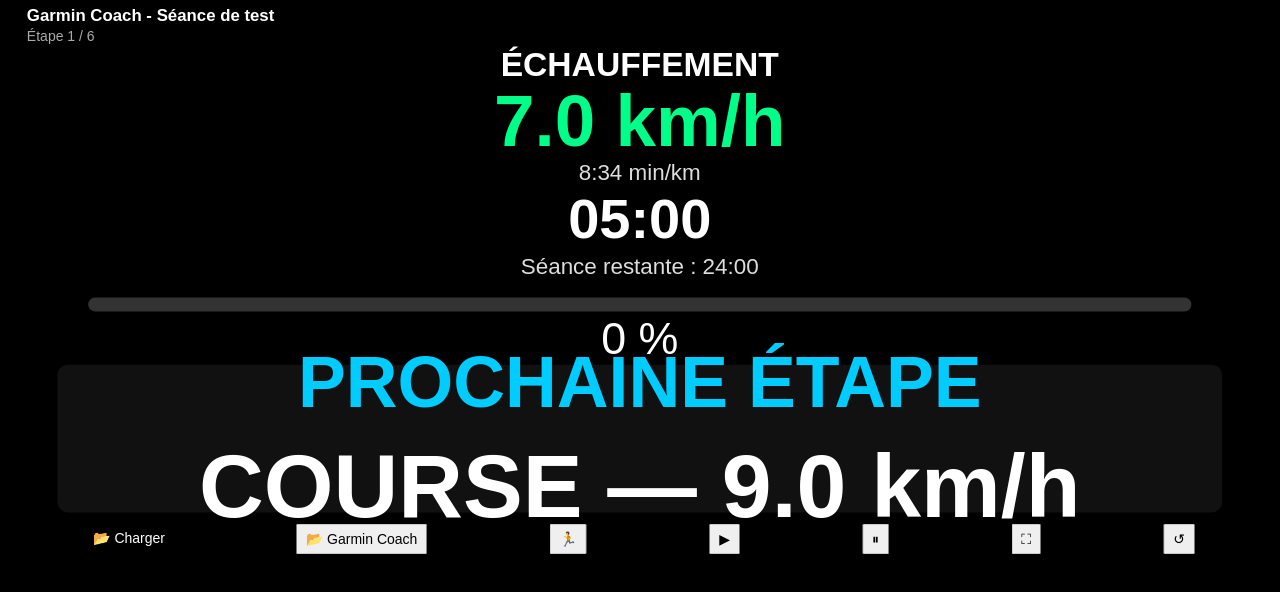
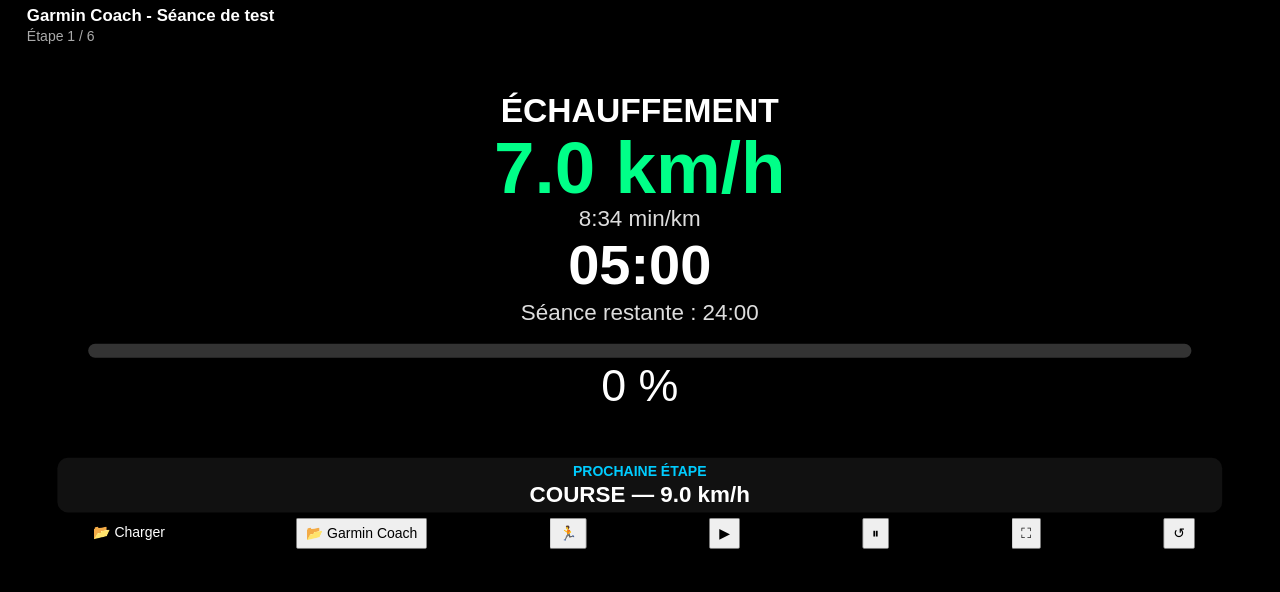
Before and after one commit to mlandre1419/Garmin_Workout_Display, a plain HTML site: page index.html in a window 1280 px wide. Drawn offline with Linux system fonts and the light colour scheme.

Commit message:
style.css

```diff
--- a/style.css
+++ b/style.css
@@ -315,3 +315,31 @@
     }
 
 }
+/* ============================================================
+   CORRECTION AFFICHAGE SMARTPHONE
+   Bloc "Prochaine étape" au-dessus des boutons
+   ============================================================ */
+
+.next {
+    flex-shrink: 1;
+    min-height: auto;
+    max-height: 15vh;
+    padding: 8px 15px;
+    margin: 0 auto;
+}
+
+.next > div:first-child {
+    font-size: clamp(14px, 2.5vh, 24px);
+    margin-bottom: 4px;
+}
+
+#nextStep {
+    font-size: clamp(20px, 4vh, 40px);
+    line-height: 1.1;
+}
+
+.controls {
+    flex-shrink: 0;
+    margin-top: 1vh;
+    padding-bottom: 1vh;
+}
```
